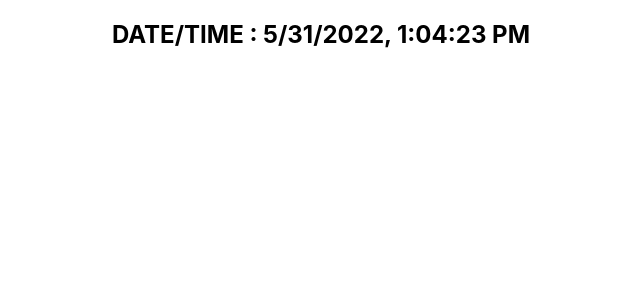
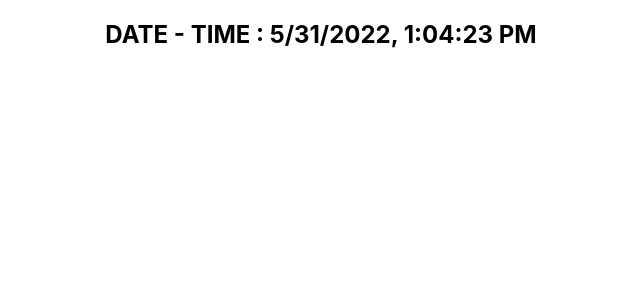
Before and after one commit to aktharshaik/clockapp, a React (Create React App) app: page / in a window 1280 px wide. Shown: the top 300 px of the page, without its empty margins (319-959 px from the left). Built offline with nearby package versions, Linux system fonts and the light colour scheme.

Commit message:
Changed String

```diff
--- a/src/Components/Clock.js
+++ b/src/Components/Clock.js
@@ -24,7 +24,7 @@ class Clock extends React.Component {
     render() {
       return (
         <p>
-          <h2>DATE/TIME : {this.state.time}</h2>
+          <h2>DATE - TIME : {this.state.time}</h2>
         </p>
       );
     }
```
